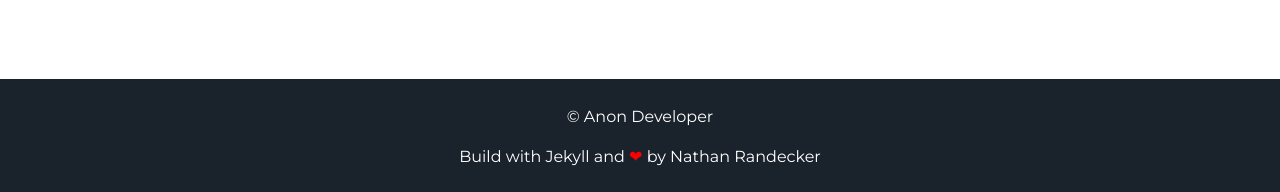
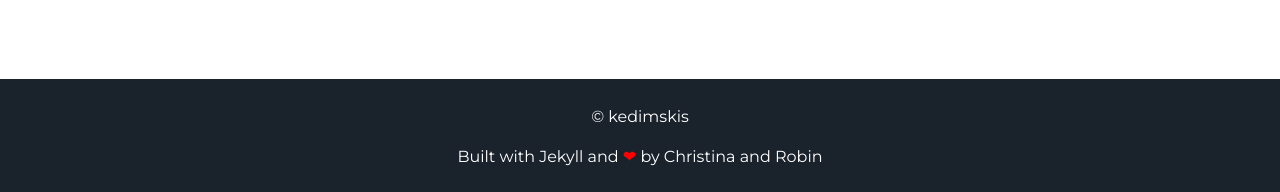
Before and after one commit to robinboehm/becomebetter.in, a Jekyll site: the page built from imprint.md, in a window 1280 px wide and 900 px high, scrolled down 8948 px. Shown: the part 705-897 px from the top of the window. Built offline with Jekyll 4.4.1, drawn with Linux system fonts in a browser that asks for light colours.

Commit message:
remove unneccessary content

```diff
--- a/_includes/footer.html
+++ b/_includes/footer.html
@@ -1,6 +1,6 @@
 <footer class="footer">
-    <p>&copy; {{site.username}}</p>
-    <p>Build with Jekyll and <span class="love">❤</span> by <a href="https://github.com/nrandecker">Nathan Randecker</a></p>
+    <p>&copy; kedimskis</p>
+    <p>Built with Jekyll and <span class="love">❤</span> by Christina and Robin</p>
 </footer>
 <script src="//cdn.jsdelivr.net/particles.js/2.0.0/particles.min.js"></script>
 <script src="{{ "/assets/js/sweet-scroll.min.js" | prepend: site.baseurl }}"></script>
--- a/_layouts/default.html
+++ b/_layouts/default.html
@@ -3,12 +3,6 @@
   {% include head.html %}
   <body>
       {% include header.html %}
-      <section id="about">
-        {% include about.html %}
-      </section>
-      <section id="projects">
-        {% include projects.html %}
-      </section>
         {{ content }}
       {% include footer.html %}
   </body>
```
Also changed, not shown: _includes/header.html (+7 -15 lines), index.html (line endings or trailing spaces).
